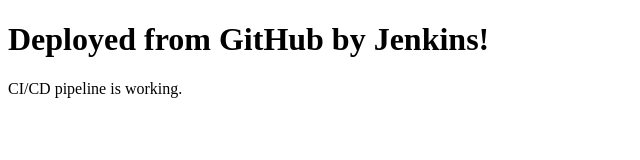
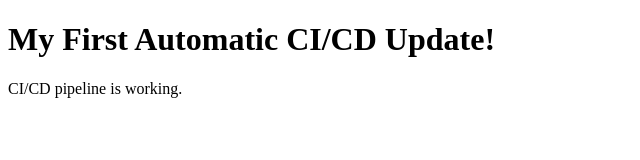
Before and after one commit to pratheeshbabus/jenkins-github-demo, a plain HTML site: page index.html in a window 1280 px wide. Shown: the whole page, without its empty margins (0-640 px from the left). Drawn offline with Linux system fonts and the light colour scheme.

Commit message:
Update website heading

```diff
--- a/index.html
+++ b/index.html
@@ -4,7 +4,7 @@
     <title>Jenkins GitHub Demo</title>
 </head>
 <body>
-    <h1>Deployed from GitHub by Jenkins!</h1>
+    <h1>My First Automatic CI/CD Update!</h1>
     <p>CI/CD pipeline is working.</p>
 </body>
 </html>
```
